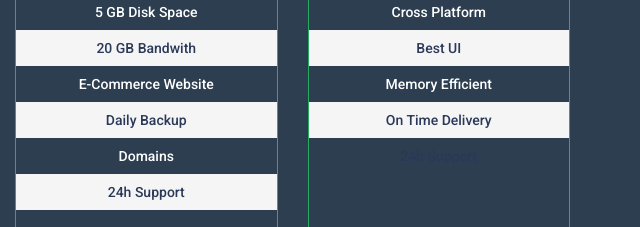
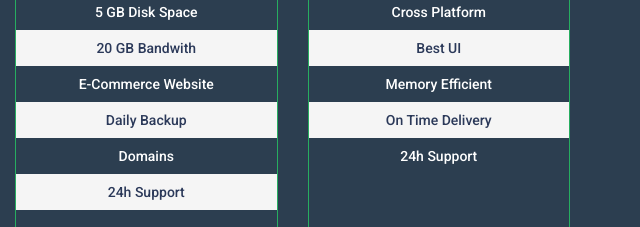
Before and after one commit to sanketjaind/sanketjaind.github.io, a plain HTML site: page index.html in a window 1280 px wide. Shown: the part 4420-4647 px from the top of the page, 640-1280 px from the left. Drawn offline with nearby package versions, Linux system fonts and the light colour scheme.

Commit message:
By Sanket
Class Change For Mob App Catagory

```diff
--- a/index.html
+++ b/index.html
@@ -935,8 +935,8 @@
                                 15 Domains
                             </td>
                         </tr>-->
-                        <tr class="white">
-                            <td class="blue">
+                        <tr>
+                            <td class="white">
                                 24h Support
                             </td>
                         </tr>
```
